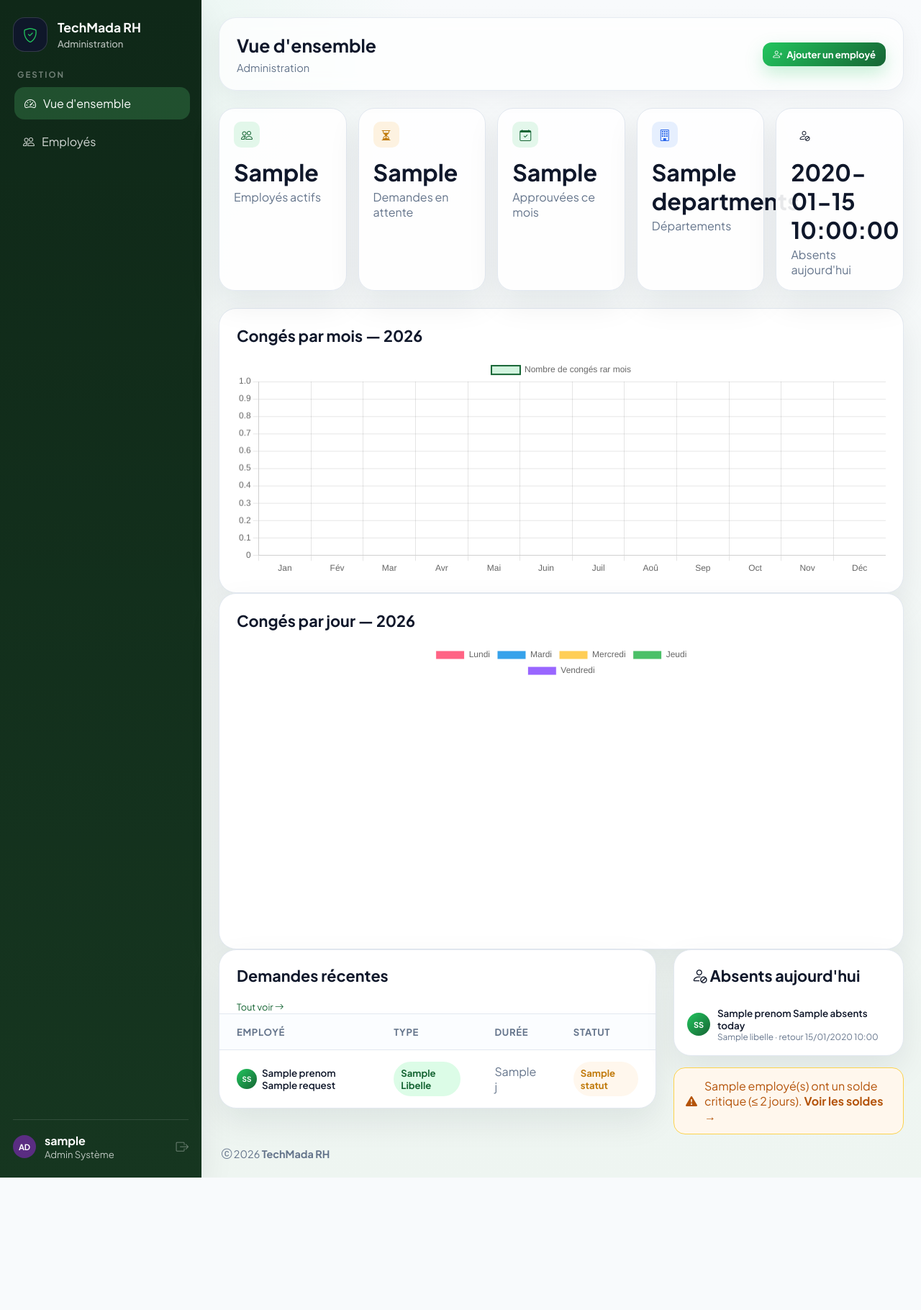
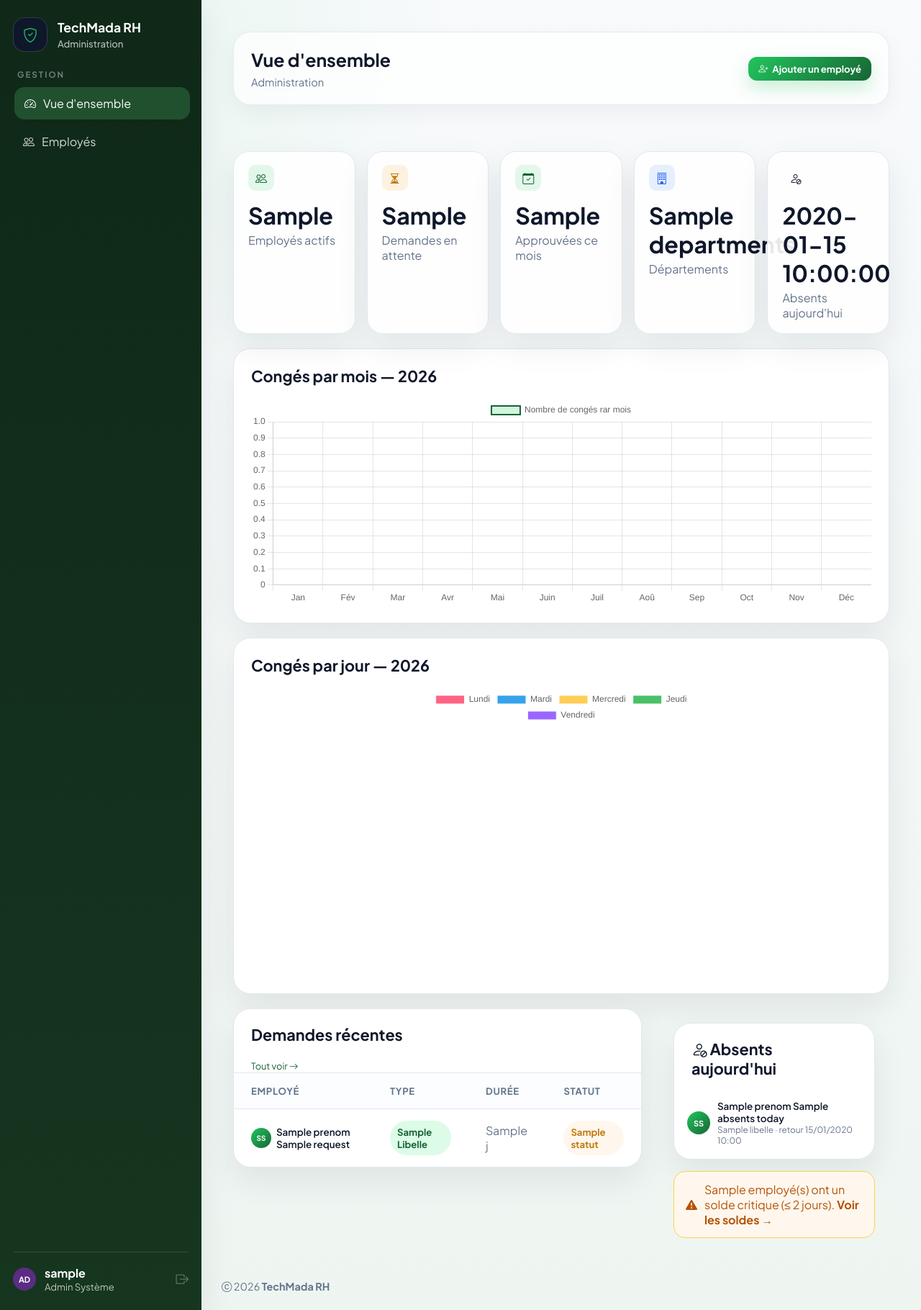
Before and after one commit to jeajea07/GestionConge, a CodeIgniter 4 app: the page made by app/Views/admin/dashboard.php in a window 1280 px wide. Shown: the whole page at 72% size. Before the commit the page ends 1636 px from the top, so only its background shows below. Run offline with PHP 8.4 and a stand-in for CodeIgniter, Linux system fonts and the light colour scheme; the template is opened without the code that fills it: most values are stand-ins (such as "Sample title", 1, 10 or a date in 2020); some libraries are stand-ins or nearby versions.

```diff
--- a/app/Views/admin/dashboard.php
+++ b/app/Views/admin/dashboard.php
@@ -36,7 +36,7 @@
   </aside>
 
   <div class="main">
-    <div class="topbar">
+    <div class="topbar" style="margin: 20px;">
       <div>
         <div class="topbar-title">Vue d'ensemble</div>
         <div class="topbar-breadcrumb">Administration</div>
@@ -47,7 +47,7 @@
     </div>
 
     <div class="content">
-      <div class="metrics">
+      <div class="metrics" style="margin: 20px;">
         <div class="metric">
           <div class="metric-top"><div class="metric-icon mi-forest"><i class="bi bi-people"></i></div></div>
           <div class="metric-val"><?= esc((string) $metrics['activeEmployees']) ?></div>
@@ -75,19 +75,19 @@
         </div>
       </div>
 
-      <div class="data-card" style="padding: 24px;">
+      <div class="data-card" style="padding: 24px; margin: 20px;">
         <h3>Congés par mois — <?= date('Y') ?></h3>
         <canvas id="congeChartMois" height="100"></canvas>
       </div>
 
-      <div class="data-card" style="padding: 24px;">
+      <div class="data-card" style="padding: 24px; margin: 20px;">
         <h3>Congés par jour — <?= date('Y') ?></h3>
         <div style="max-width: 400px; margin: 0 auto;">
             <canvas id="congeChartJours"></canvas>
         </div>
       </div>
 
-      <div class="dashboard-grid">
+      <div class="dashboard-grid" style="margin: 20px;">
         <div class="data-card no-gap">
           <div class="data-card-head">
             <h3>Demandes récentes</h3>
@@ -124,7 +124,7 @@
           </table>
         </div>
 
-        <div class="side-stack">
+        <div class="side-stack" style="margin: 20px;">
           <div class="data-card no-gap">
             <div class="data-card-head"><h3><i class="bi bi-person-slash"></i> Absents aujourd'hui</h3></div>
             <div class="absence-list">
```
Also changed, not shown: writable/database/database.db.
